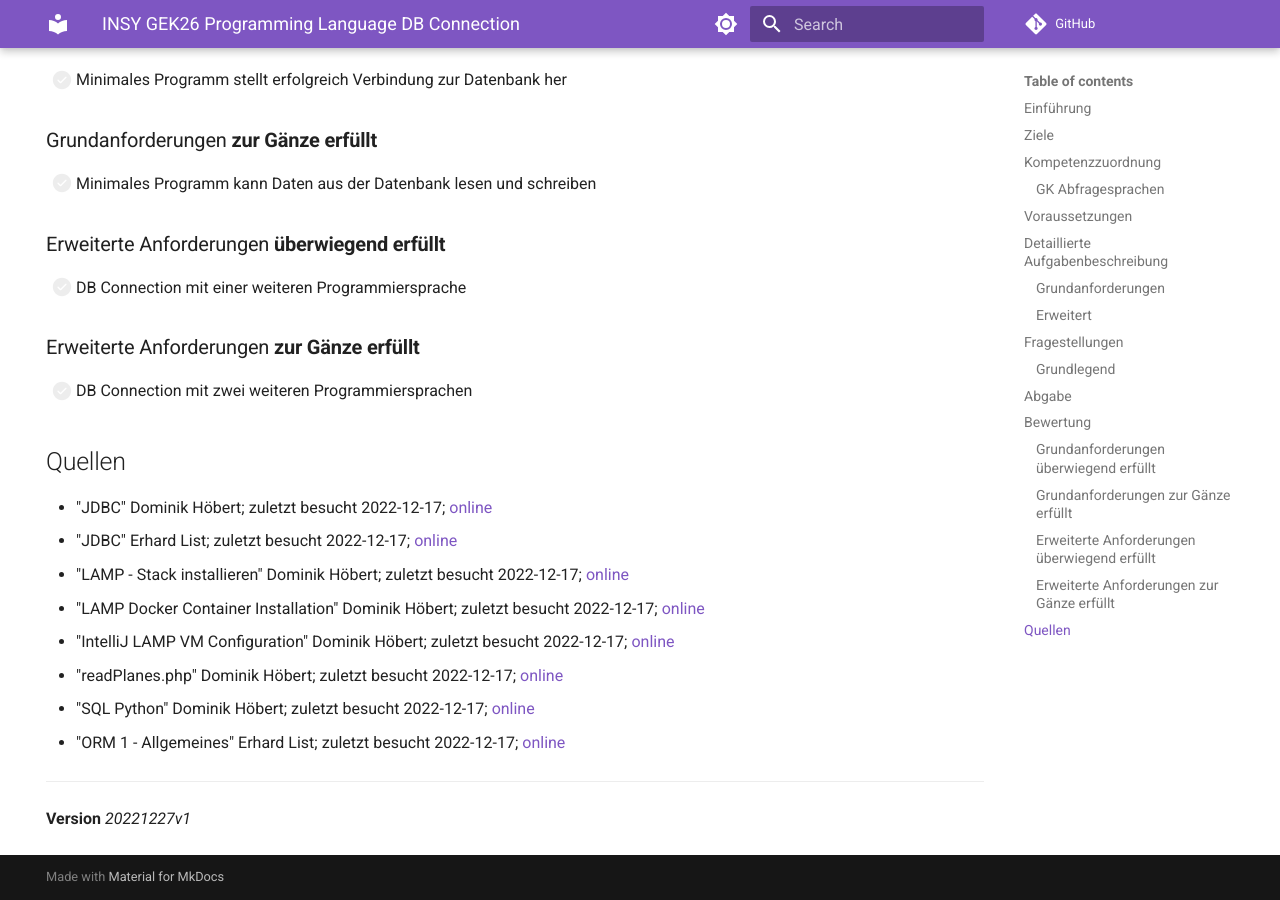
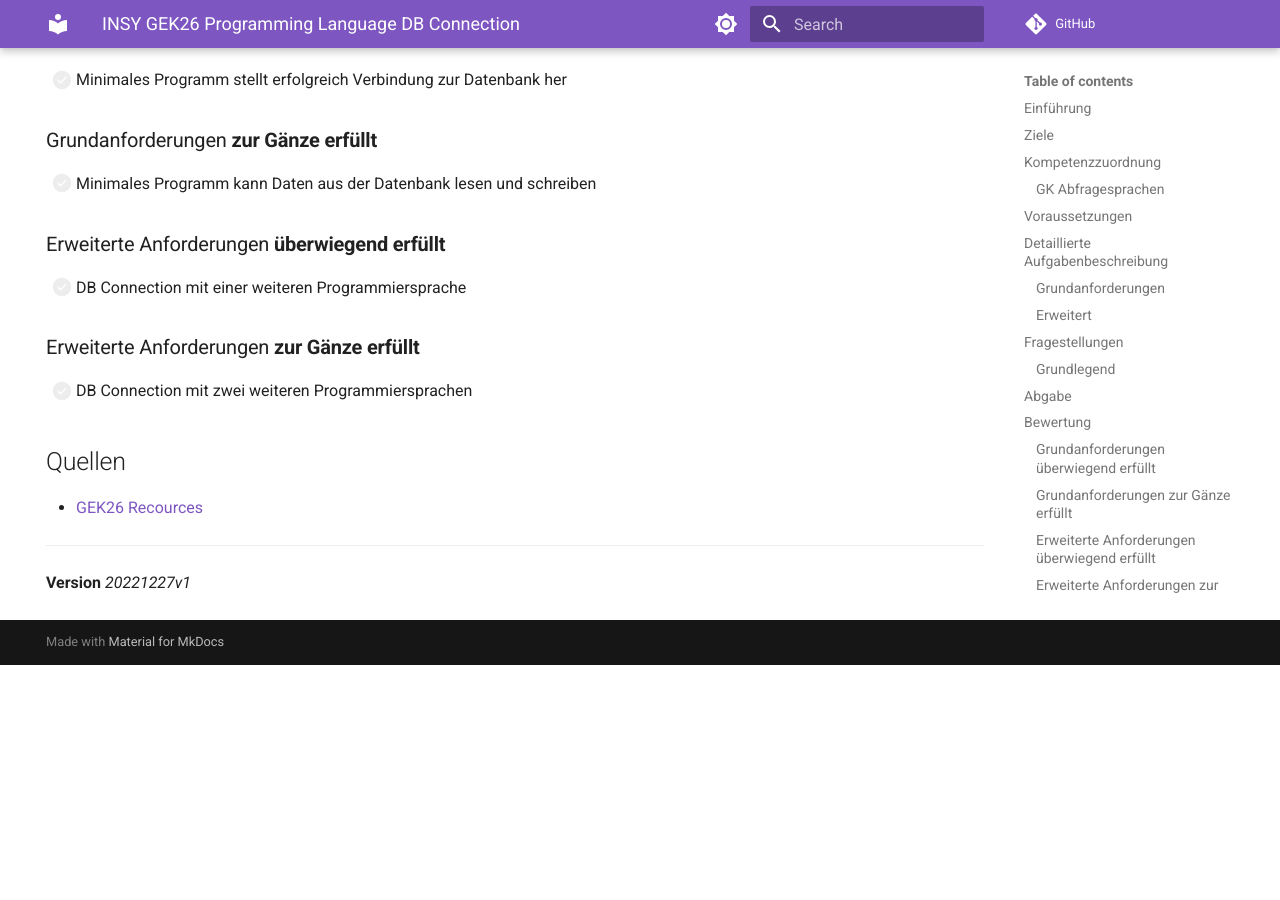
Before and after one commit to TGM-HIT/insy-exercises, an MkDocs documentation site: the page built from docs/2.Semester/26_Programming_Languages/TASK.md, in a window 1280 px wide and 900 px high, scrolled down 1696 px. Built offline with MkDocs 1.6.1 and Material for MkDocs 9.7.7, drawn with Linux system fonts in a browser that asks for light colours; comment, search, counter and statistics services are not loaded; after the commit the page ends 2361 px from its top, so only the background shows below that.

Commit message:
more resources

```diff
--- a/docs/2.Semester/26_Programming_Languages/TASK.md
+++ b/docs/2.Semester/26_Programming_Languages/TASK.md
@@ -32,7 +32,7 @@
 
 Wähle eine beliebige Programmiersprache und erstelle ein minimales Programm, welches eine Verbindung zur Datenbank herstellt und Daten sowohl Lesen als auch Schreiben kann.
 
-Einführungen zu Java und Python: [GEK26 Recources](https://github.com/TGM-HIT/insy-exercises/blob/main/docs/2.Semester/26_Programming_Languages)
+Einführungen zu Java und Python: [GEK26 Recources](https://github.com/TGM-HIT/insy-exercises/blob/main/docs/2.Semester/26_Programming_Languages/resources)
 
 ### Erweitert
 
@@ -71,14 +71,7 @@
 - [ ] DB Connection mit zwei weiteren Programmiersprachen
 
 ## Quellen
-* "JDBC" Dominik Höbert; zuletzt besucht 2022-12-17; [online](https://elearning.tgm.ac.at/pluginfile.php/188013/mod_folder/content/0/JDBC%20hoebert.pdf)
-* "JDBC" Erhard List; zuletzt besucht 2022-12-17; [online](https://elearning.tgm.ac.at/pluginfile.php/188013/mod_folder/content/0/JDBC.pdf)
-* "LAMP - Stack installieren" Dominik Höbert; zuletzt besucht 2022-12-17; [online](https://elearning.tgm.ac.at/pluginfile.php/188013/mod_folder/content/0/LAMP%20-%20Stack%20installieren.pdf)
-* "LAMP Docker Container Installation" Dominik Höbert; zuletzt besucht 2022-12-17; [online](https://elearning.tgm.ac.at/pluginfile.php/188013/mod_folder/content/0/LAMP%20Docker%20Container%20Installation.pdf)
-* "IntelliJ LAMP VM Configuration" Dominik Höbert; zuletzt besucht 2022-12-17; [online](https://elearning.tgm.ac.at/pluginfile.php/188013/mod_folder/content/0/IntelliJ%20LAMP%20VM%20Configuration.pdf)
-* "readPlanes.php" Dominik Höbert; zuletzt besucht 2022-12-17; [online](https://elearning.tgm.ac.at/pluginfile.php/188013/mod_folder/content/0/readPlanes.php?forcedownload=1)
-* "SQL Python" Dominik Höbert; zuletzt besucht 2022-12-17; [online](https://elearning.tgm.ac.at/pluginfile.php/188013/mod_folder/content/0/SQL%20Python.pdf)
-* "ORM 1 - Allgemeines" Erhard List; zuletzt besucht 2022-12-17; [online](https://elearning.tgm.ac.at/pluginfile.php/188013/mod_folder/content/0/ORM%201%20-%20Allgemeines.pdf)
+* [GEK26 Recources](https://github.com/TGM-HIT/insy-exercises/blob/main/docs/2.Semester/26_Programming_Languages/resources)
 
 ---
 **Version** *20221227v1*
```
Also changed, not shown: docs/2.Semester/27_Infographics/TASK.md (+2 -2 lines), 2 other files.
